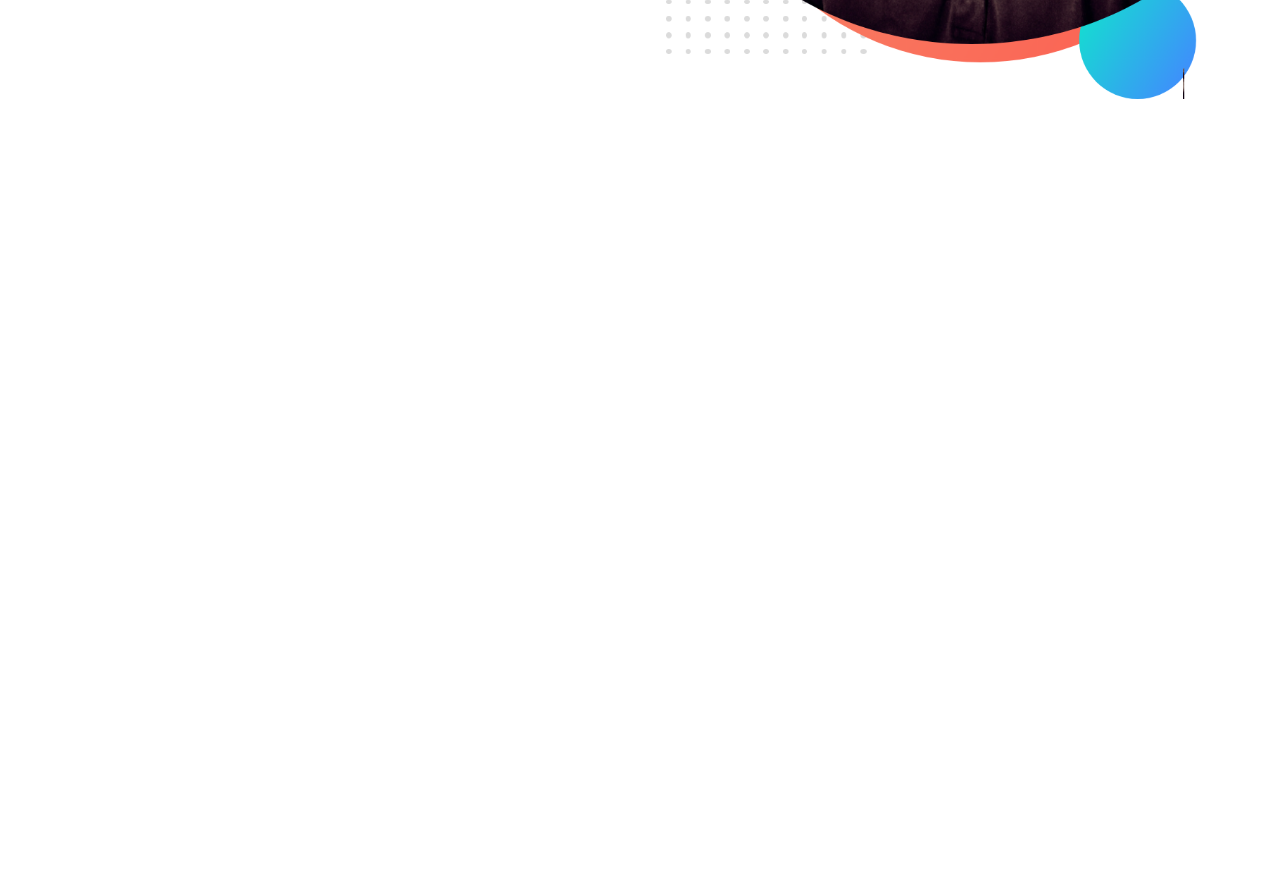
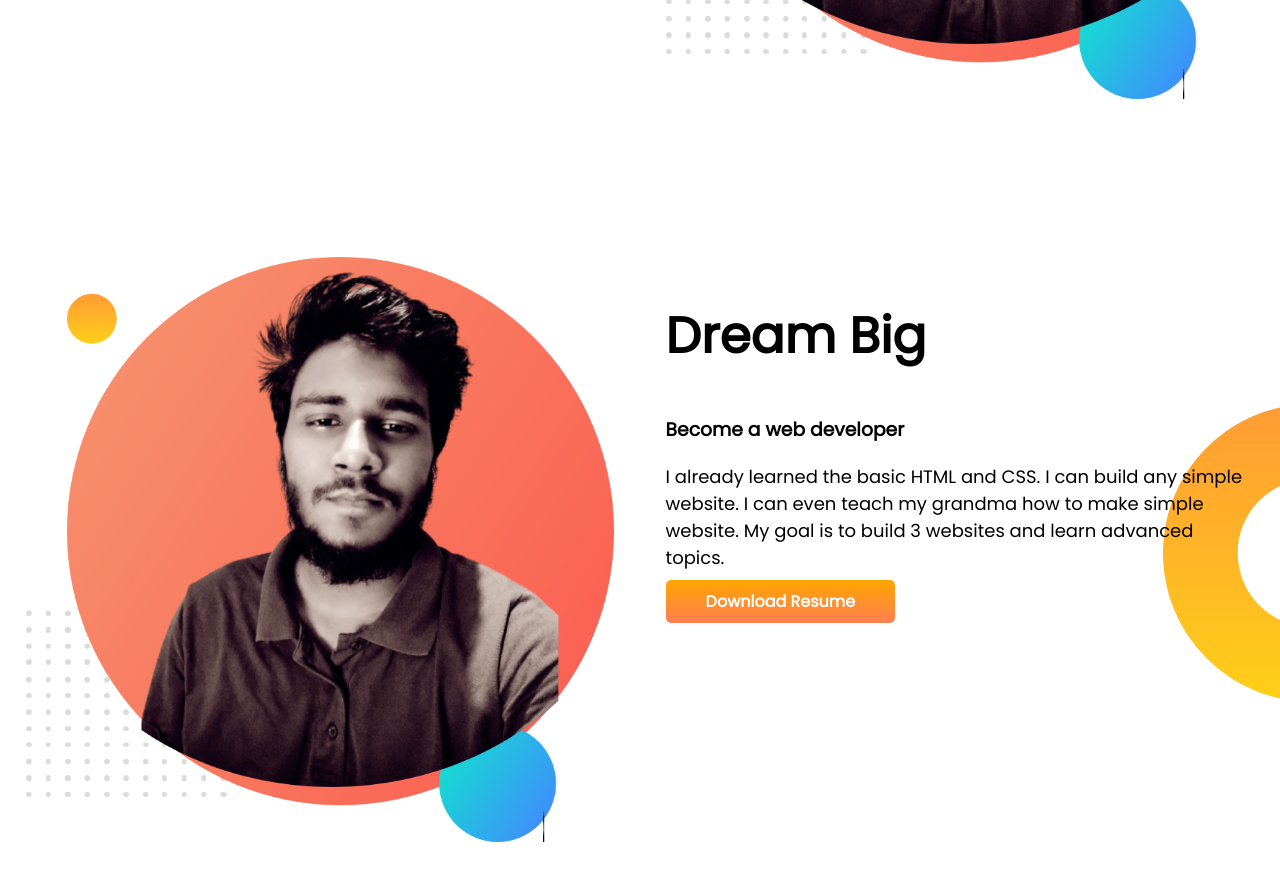
Before and after one commit to irazramin/developer-portfolio, a plain HTML site: page index.html in a window 1280 px wide. Shown: the part 511-1392 px from the top of the page. Before the commit the page ends 800 px from the top, so only its background shows below. Drawn offline with Linux system fonts and the light colour scheme.

Commit message:
dream big added

```diff
--- a/index.html
+++ b/index.html
@@ -35,7 +35,21 @@
         <img src="/image/my-pic-with-bg.png" alt="" />
       </div>
     </section>
+    <section class="dream-big">
+      <div class="half-width">
+        <img src="/image/my-pic-with-bg.png" alt="" />
+      </div>
 
-
+      <div class="half-width">
+        <h1>Dream Big</h1>
+        <h3>Become a web developer</h3>
+        <p>
+          I already learned the basic HTML and CSS. I can build any simple
+          website. I can even teach my grandma how to make simple website. My
+          goal is to build 3 websites and learn advanced topics.
+        </p>
+        <a class="link-btn" href="#" target="_blank">Download Resume</a>
+      </div>
+    </section>
   </body>
 </html>
--- a/style.css
+++ b/style.css
@@ -7,6 +7,10 @@ body {
 h1 {
     font-size: 50px;
 
+}
+
+section{
+margin-bottom: 100px;
 }
 
 .orange-color {
@@ -41,3 +45,10 @@ h1 {
     font-weight: 700;
     margin-top: 10px;
 }
+
+.dream-big {
+    display: flex;
+    background-image: url(/image/dream-bg.png);
+    background-position: right;
+    background-repeat: no-repeat;
+}
```
